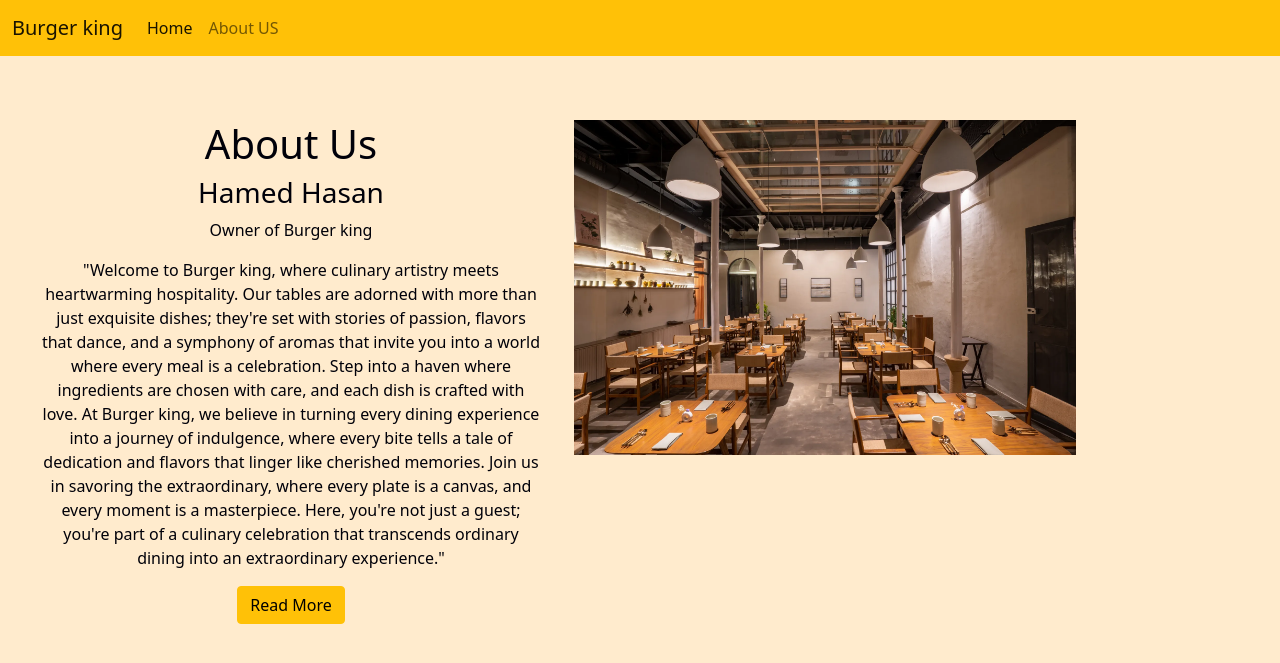
After one commit to Hamed-Hasan/Django-restaurant, a Django app: page /about_us/ in a window 1280 px wide. The commit adds this page. Shown: the top 663 px of the page. Run offline with Django 4.2, Linux system fonts and the light colour scheme.

Commit message:
:rocket: Added home view in Django. :arrow_forward: Integrated URL configuration for 'about_us'. :art: Refactored about_us view for better readability. :link: Updated about_us URL pattern. :sparkles: Implemented base.html template extension.

```diff
--- /dev/null
+++ b/about_us/static/css/about.css
@@ -0,0 +1,8 @@
+body{
+    background-color: blanchedalmond;
+}
+
+.about_text{
+    color: rgb(0, 0, 9);
+    text-align: center;
+}
--- /dev/null
+++ b/about_us/templates/about.html
@@ -0,0 +1,25 @@
+{% extends "base.html" %}
+{% load static %}
+
+{% block design %}
+        <link rel="stylesheet" href="{% static "css/about.css" %}">
+{% endblock %}
+
+
+{% block content %}
+
+     <div class="container row col-md-12 m-auto">
+        <div class="about_text col-md-6 col-sm-12 mt-5 p-lg-3">
+            <h1 >About Us</h1>
+            <h3>Hamed Hasan</h3>
+            <p>Owner of Burger king</p>
+            <p>"Welcome to Burger king, where culinary artistry meets heartwarming hospitality. Our tables are adorned with more than just exquisite dishes; they're set with stories of passion, flavors that dance, and a symphony of aromas that invite you into a world where every meal is a celebration. Step into a haven where ingredients are chosen with care, and each dish is crafted with love. At Burger king, we believe in turning every dining experience into a journey of indulgence, where every bite tells a tale of dedication and flavors that linger like cherished memories. Join us in savoring the extraordinary, where every plate is a canvas, and every moment is a masterpiece. Here, you're not just a guest; you're part of a culinary celebration that transcends ordinary dining into an extraordinary experience."</p>
+
+            <button class="btn btn-warning">Read More</button>
+         </div>
+         <div class="about_img col-md-6 col-sm-12 mt-5 p-lg-3">
+            <img class="img-fluid w-100" src="{% static 'images/restaurant.jpg' %}" alt="">
+         </div>
+     </div>
+
+{% endblock %}
--- /dev/null
+++ b/about_us/urls.py
@@ -0,0 +1,5 @@
+from django.urls import path
+from .import views
+urlpatterns = [
+    path('',views.about_us,name='about_us'),
+]
--- a/about_us/views.py
+++ b/about_us/views.py
@@ -1,3 +1,5 @@
 from django.shortcuts import render
 
-# Create your views here.
+
+def about_us(request):
+    return render(request, 'about.html')
--- a/restaurant/settings.py
+++ b/restaurant/settings.py
@@ -118,9 +118,9 @@ USE_TZ = True
 # https://docs.djangoproject.com/en/4.2/howto/static-files/
 
 STATIC_URL = 'static/'
-# STATICFILES_DIRS = [
-#     BASE_DIR/'static',
-# ]
+STATICFILES_DIRS = [
+    BASE_DIR/'static',
+]
 
 
 # Default primary key field type
--- a/restaurant/urls.py
+++ b/restaurant/urls.py
@@ -15,8 +15,11 @@ Including another URLconf
     2. Add a URL to urlpatterns:  path('blog/', include('blog.urls'))
 """
 from django.contrib import admin
-from django.urls import path
+from django.urls import path,include
+from .import views
 
 urlpatterns = [
     path('admin/', admin.site.urls),
+        path('about_us/',include('about_us.urls')),
+    path('',views.home,name='home'),
 ]
--- /dev/null
+++ b/restaurant/views.py
@@ -0,0 +1,4 @@
+from django.shortcuts import render
+
+def home(request):
+    return render(request, 'home.html')
--- /dev/null
+++ b/static/css/home.css
@@ -0,0 +1,3 @@
+body{
+    background-color: bisque;
+}
--- a/templates/base.html
+++ b/templates/base.html
@@ -3,7 +3,7 @@
 <head>
     <meta charset="UTF-8">
     <meta name="viewport" content="width=device-width, initial-scale=1.0">
-    <title>RA Restro</title>
+    <title>Burger King</title>
     <link href="https://cdn.jsdelivr.net/npm/bootstrap@5.0.2/dist/css/bootstrap.min.css" rel="stylesheet" integrity="sha384-EVSTQN3/azprG1Anm3QDgpJLIm9Nao0Yz1ztcQTwFspd3yD65VohhpuuCOmLASjC" crossorigin="anonymous">
     {% block design %}
     {% endblock %}
@@ -11,7 +11,7 @@
 <body>
     <nav class="navbar navbar-expand-lg navbar-light" style="background-color:#FFC107;">
         <div class="container-fluid">
-          <a class="navbar-brand" href="#">RA Restro</a>
+          <a class="navbar-brand" href="#">Burger king</a>
           <button class="navbar-toggler" type="button" data-bs-toggle="collapse" data-bs-target="#navbarNav" aria-controls="navbarNav" aria-expanded="false" aria-label="Toggle navigation">
             <span class="navbar-toggler-icon"></span>
           </button>
@@ -20,9 +20,9 @@
               <li class="nav-item">
                 <a class="nav-link active" aria-current="page" href="{% url 'home' %}">Home</a>
               </li>
-              <li class="nav-item">
+              {% comment %} <li class="nav-item">
                 <a class="nav-link" href="{% url 'show_item' %}">Show Item</a>
-              </li>
+              </li> {% endcomment %}
               <li class="nav-item">
                 <a class="nav-link" href="{% url 'about_us' %}">About US</a>
               </li>
--- a/templates/home.html
+++ b/templates/home.html
@@ -11,10 +11,10 @@
     <div class="container row col-md-12 d-flex justify-content-center align-items-center m-auto">
 
         <div class="text col-md-6 p-lg-3">
-            <h1>"Bite into Bliss: Crafted Perfection on a Bun!"</h1>
-            <p>Satisfy your cravings with our mouthwatering burgers! Each masterpiece is a celebration of flavors, from juicy patties to fresh, premium ingredients. Experience burger perfection at its finest.</p>
+            <h1>Welcome to Burger Haven: Indulge in Culinary Delight!</h1>
+<p>Indulge your taste buds with our delectable burgers! Each creation is a symphony of tastes, featuring succulent patties and the finest, freshest ingredients. Immerse yourself in the pinnacle of burger perfection.</p>
         </div>
-        <div class="img-box col-md-6"><img class="img-fluid w-100 m-5 " src="{% static 'images/burger.jpg' %}" alt=""></div>
+        <div class="img-box col-md-6"><img class="img-fluid w-100 m-5 " src="{% static 'images/burger.png' %}" alt=""></div>
     </div>
 
 {%endblock%}
```
Also changed, not shown: about_us/static/images/restaurant.jpg (added), db.sqlite3 (added), static/images/burger.png (added).
